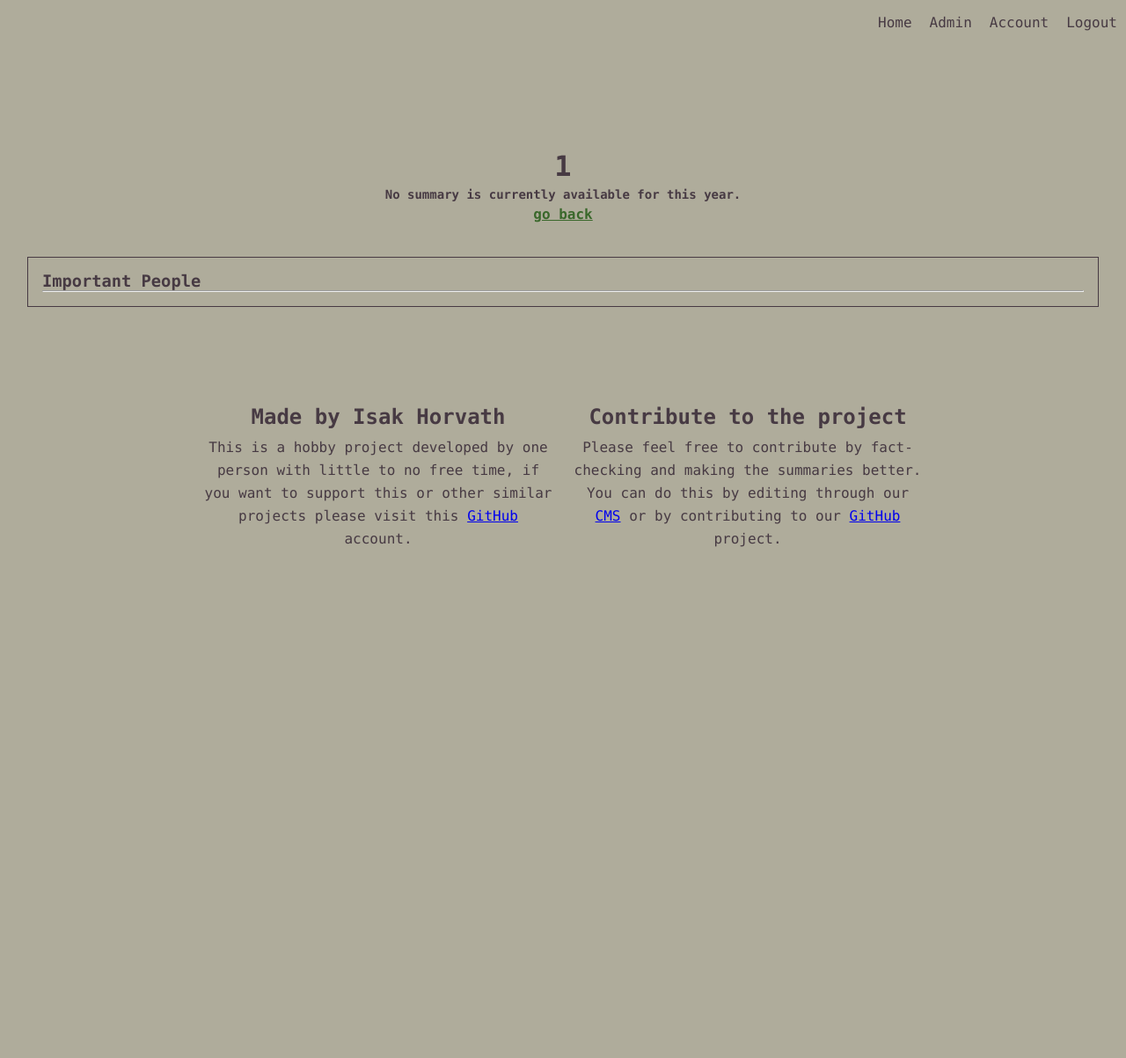
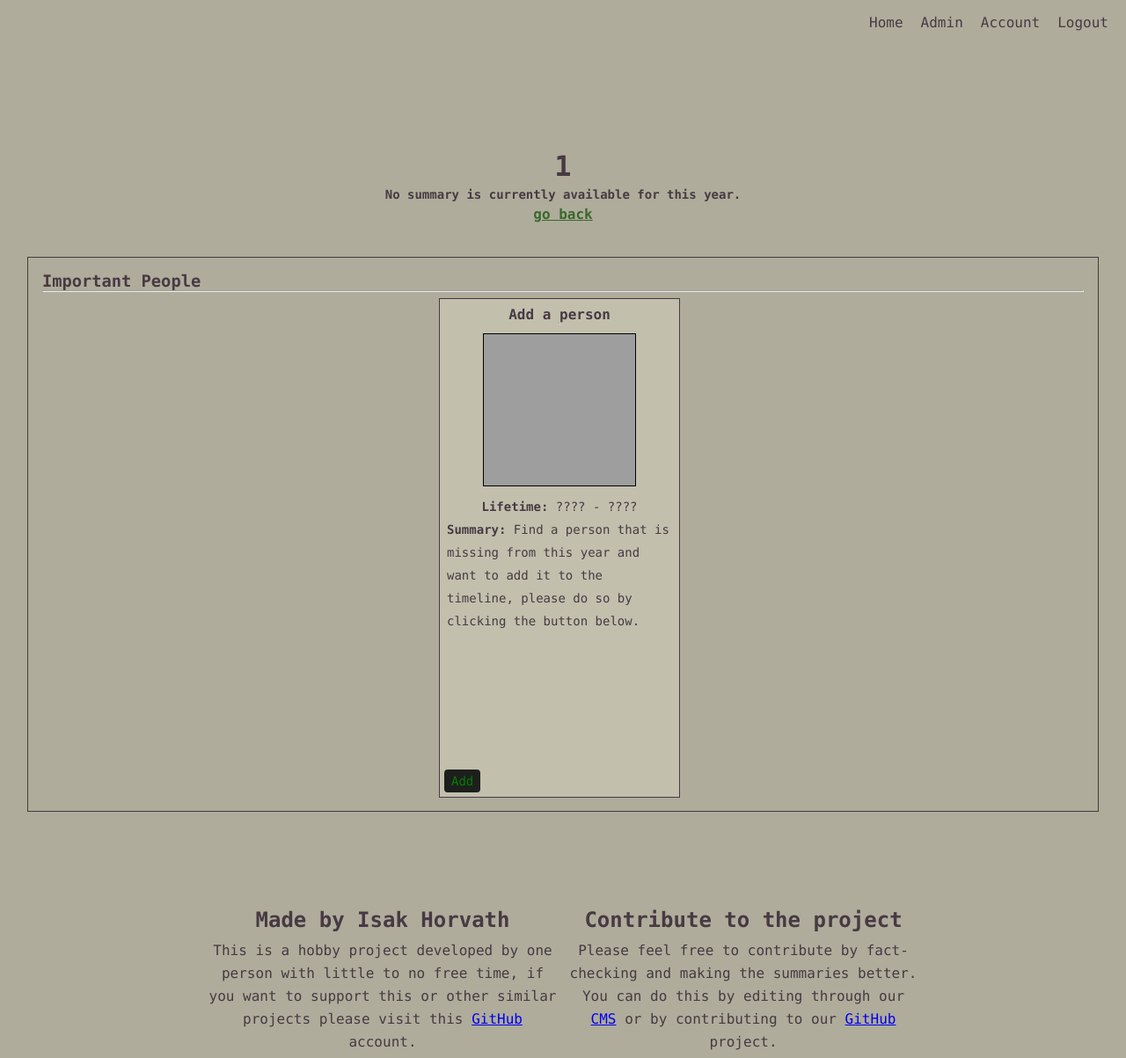
Before and after one commit to tavro/WorldHistoryTimeline, a Flask app: page /1/1/1 in a window 1280 px wide. Shown: the whole page at 88% size. Before the commit the page ends 622 px from the top, so only its background shows below. Run offline with Flask 3, Linux system fonts and the light colour scheme; the visitor is signed in with stand-in values (Sample User, id 1); data that the repository does not hold is empty; some web fonts are replaced; grey boxes are pictures that could not be loaded.

Commit message:
UI and Logo Updates

```diff
--- a/app/main.py
+++ b/app/main.py
@@ -1,7 +1,7 @@
 import os
 from dotenv import load_dotenv
 import json
-import datetime
+from datetime import datetime
 from flask import Flask, render_template, request, redirect, url_for, make_response, jsonify, session, flash, abort
 from flask_session import Session
 import redis
@@ -37,6 +37,10 @@ if MONGO_CLIENT.admin.command('ping')['ok'] == 1:
     print("Connected to MongoDB Atlas")
 
 
+@app.context_processor
+def inject_now():
+    return {'now': datetime.utcnow()}
+
 @app.after_request
 def add_header(response):
     if not request.path.startswith('/static/') and not request.path.startswith('/contribute') and not request.path.startswith('/edit') and not request.path.startswith('/github/callback') and not request.path.startswith('/authentication') and not request.path.startswith('/logout'):
@@ -46,15 +50,15 @@ def add_header(response):
 
 @app.route('/')
 def index():
-    # session['logged_in'] = True
-    # session['username'] = "test"
-    # session['name'] = "test"
-    # session['email'] = "test"
-    # session['avatar_url'] = "test"
-    # session['contributor'] = True
-    # session['admin'] = True
-    # session['userid'] = "test"
-    # session['avatar_url'] = "https://avatars.githubusercontent.com/u/96434205"
+    session['logged_in'] = True
+    session['username'] = "test"
+    session['name'] = "test"
+    session['email'] = "test"
+    session['avatar_url'] = "test"
+    session['contributor'] = True
+    session['admin'] = True
+    session['userid'] = "test"
+    session['avatar_url'] = "https://avatars.githubusercontent.com/u/96434205"
     century_data = DB.century_data.find().sort("century")
     if century_data is None:
         century_data = []
@@ -303,6 +307,14 @@ def edit_famous_people_data(id):
 
     return jsonify({"status": "success", 'redirect': '/contribute#contribution-history', 'message': 'Your contribution has been submitted for review.'})
 
+@app.route('/contribute/add/<data_type>', methods=['GET'])
+def add(data_type):
+    '''
+    The add page is used to add new data to the database.
+    '''
+    if not session.get('logged_in'):
+        return redirect(url_for('authentication'))
+    return render_template('add.html', data_type=data_type)
 
 
 @app.route('/logout')
--- a/app/static/css/style.css
+++ b/app/static/css/style.css
@@ -63,7 +63,7 @@ p {
     align-items: center;
     flex-direction: row;
     gap: 20px;
-    padding: 0 10px;
+    padding: 0 20px;
     height: 100%;
     margin-bottom: 50px;
 }
@@ -147,7 +147,7 @@ p {
 }
 
 .timeline-wrapper {
-    padding: 80px 0;
+    padding: 50px 20px 0 0;
 }
 
 .container {
@@ -214,7 +214,7 @@ p {
     text-align: center;
     color: #473a43;
     font-weight: 600;
-    margin-top: 80px;
+    margin-top: 10px;
     font-size: 24px;
 }
 
@@ -225,7 +225,7 @@ p {
     font-size: 16px;
     max-width: 400px;
     margin-top: 8px;
-    margin-bottom: 20px;
+    margin-bottom: 5px;
 }
 
 
@@ -303,17 +303,19 @@ p {
 }
 
 .timeline-footer-title {
+    margin-top: 100px;
     display: flex;
     justify-content: center;
     align-items: center;
     flex-direction: row;
-    gap: 20px;
+    gap: 10px;
     flex-wrap: wrap;
     padding: 0 40px;
 }
 
 .timeline-footer-title div {
     min-width: 200px;
+    height: max-content;
 }
 
 .authentication {
--- a/app/templates/year.html
+++ b/app/templates/year.html
@@ -39,6 +39,23 @@
                   {% endif %}
                </div>
                {% endfor %}
+               {% if session.logged_in %}
+               <div class="info-box" data-type="add-person">
+                  <h4>Add a person</h4>
+                  <hr />
+                  <img src="https://t3.ftcdn.net/jpg/01/09/84/42/360_F_109844212_NnLGUrn3RgMHQIuqSiLGlc9d419eK2dX.jpg" height="172px" width="172px" />
+                  <p><b>Lifetime:</b> ???? - ???? </p>
+                  <p class="people_summary"><b>Summary:</b> Find a person that is missing from this year and want to add it to the timeline, please do so by clicking the button below.</p>
+                  <a
+                     class="edit-tag-people"
+                     href="/contribute/add/famous-people?century={{century}}&decade={{decade}}&year={{year}}"
+                     >
+                     <p>Add</p>
+                  </a>
+               </div>
+               {% endif %}
+
+
             </div>
          </div>
       </div>
```
Also changed, not shown: app/templates/century.html (+13 -0 lines), app/templates/decade.html (+14 -1 lines), app/templates/index.html (+16 -1 lines), app/static/images/favicon.svg (added), app/templates/add.html (added).
